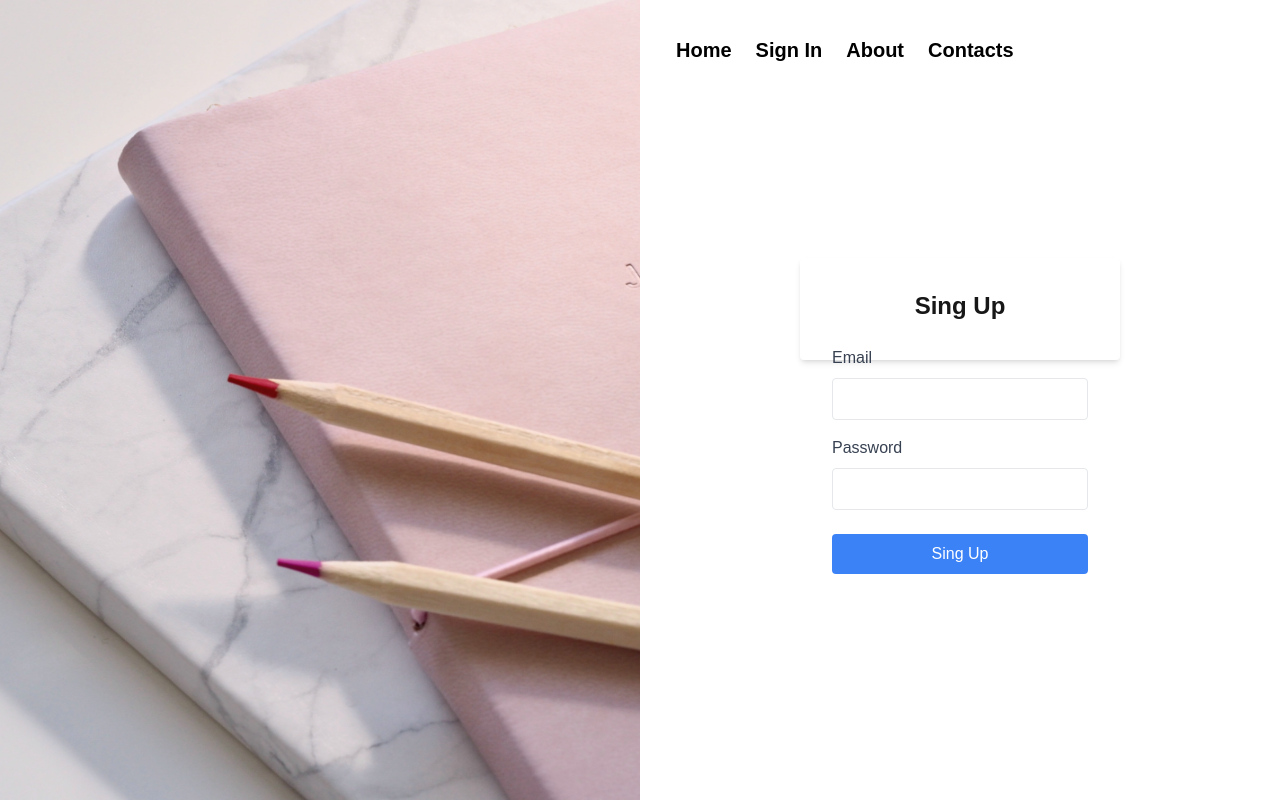
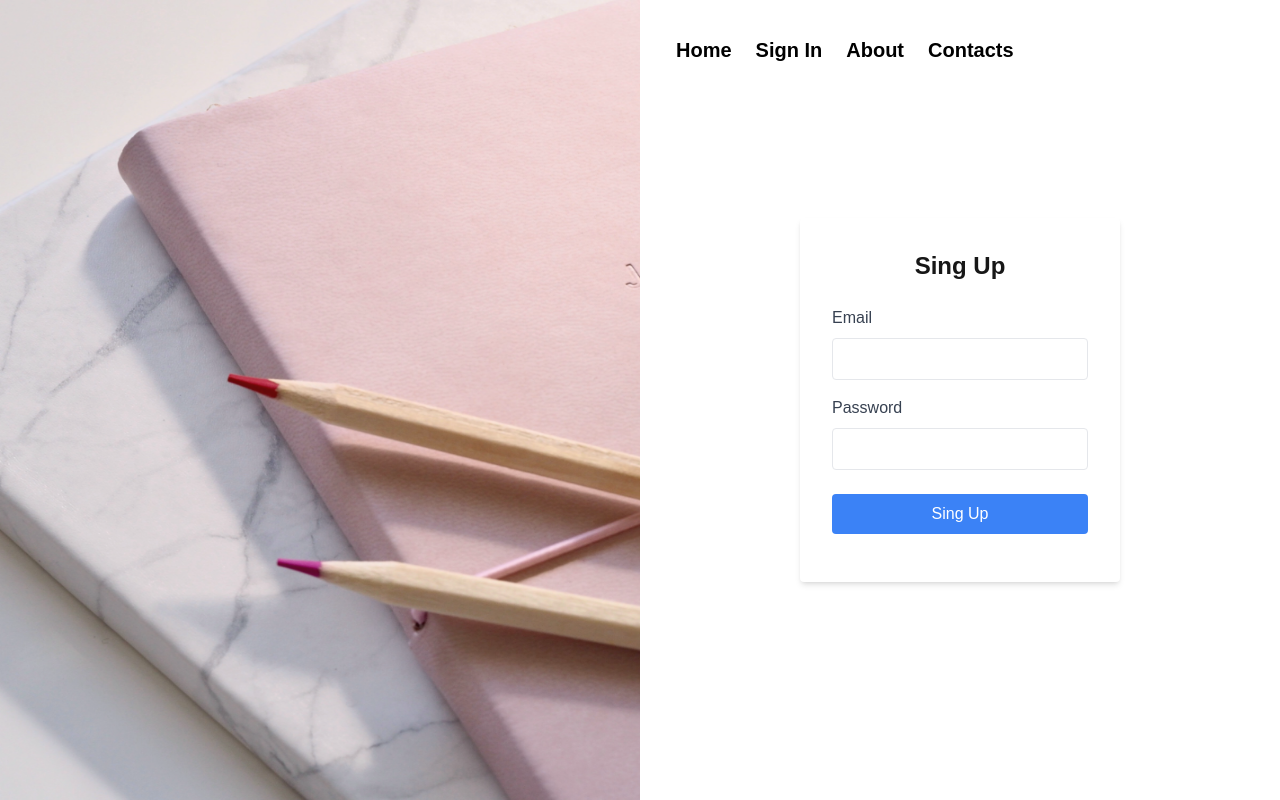
Before and after one commit to ElizaCalmau/Blog-App, a Next.js app: page /sign-up in a window 1280 px wide. Built offline with nearby package versions, Linux system fonts and the light colour scheme.

Commit message:
merged columns for sign-up form

```diff
--- a/src/app/sign-up/page.tsx
+++ b/src/app/sign-up/page.tsx
@@ -5,7 +5,7 @@ import { useHandleSignUp } from '../utils/useHandleSignUp'
 
 const SignUp = () => {
     return (
-        <div className="flex justify-center py-10">
+        <div className="flex justify-center row-span-2">
             <AuthForm title="Sing Up" authFunction={useHandleSignUp} />
         </div>
     )
```
